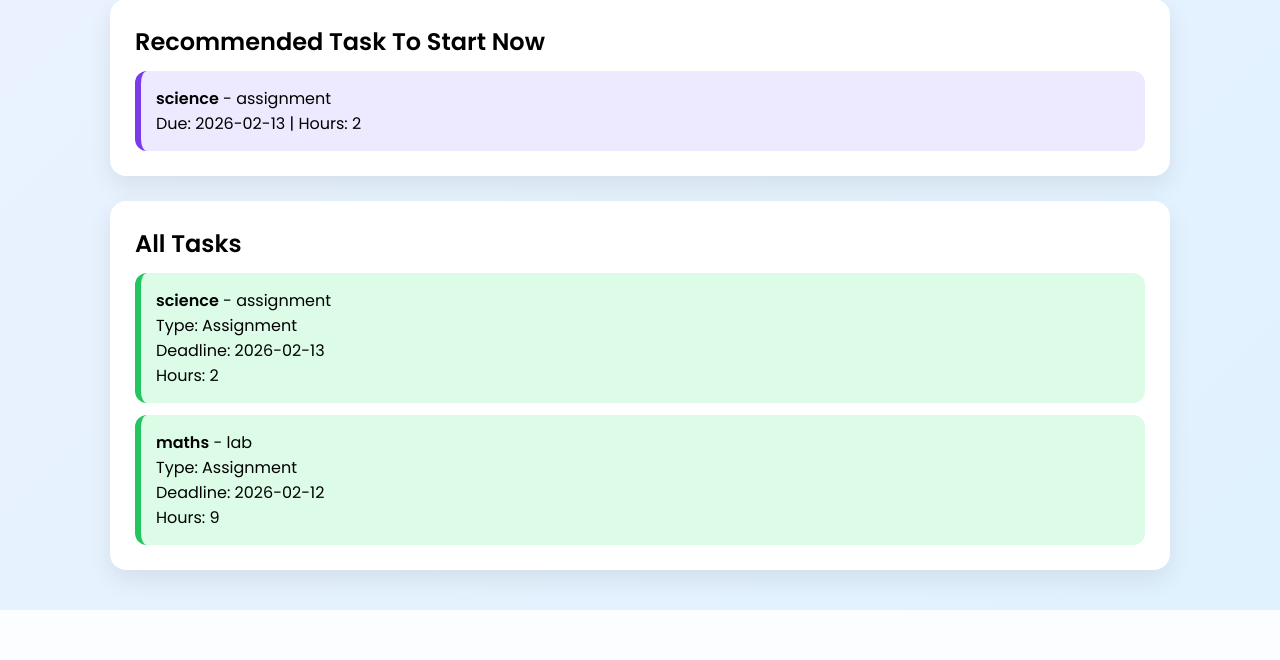
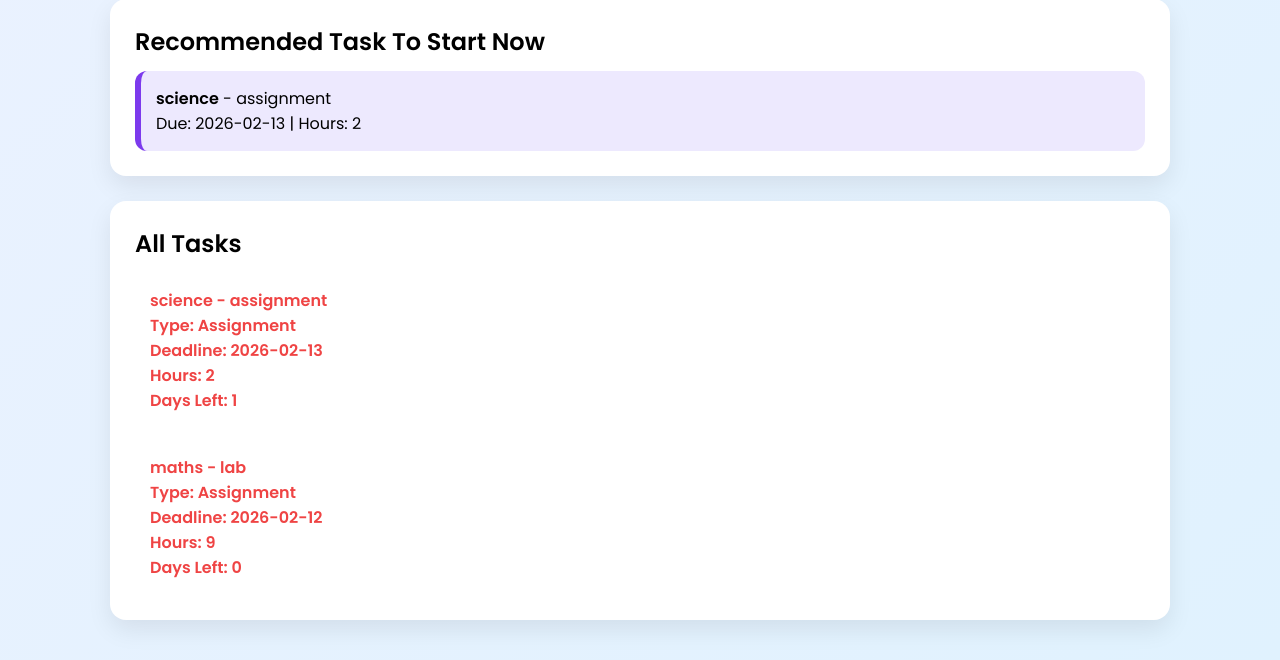
Before and after one commit to jsivaramateja1-del/academic-deadline-radar, a Flask app: page / in a window 1280 px wide. Shown: the part 884-1544 px from the top of the page. Before the commit the page ends 1494 px from the top, so only its background shows below. Run offline with Flask 3, Linux system fonts and the light colour scheme; a user stored in the database is signed in; data comes from the database, SQL or seed files in the repository.

```diff
--- a/templates/index.html
+++ b/templates/index.html
@@ -72,13 +72,15 @@
         <h2>All Tasks</h2>
 
         {% for task in tasks %}
-            <div class="task upcoming">
-                <b>{{ task[2] }}</b> - {{ task[3] }} <br>
-                Type: {{ task[4] }} <br>
-                Deadline: {{ task[5] }} <br>
-                Hours: {{ task[6] }}
+            <div class="task {{task[8]}}">
+                <b>{{task[2]}} - {{task[3]}}</b><br>
+                Type: {{task[4]}}<br>
+                Deadline: {{task[5]}}<br>
+                Hours: {{task[6]}}<br>
+                Days Left: {{task[7]}}
             </div>
         {% endfor %}
+
     </div>
 
 </div>
```
